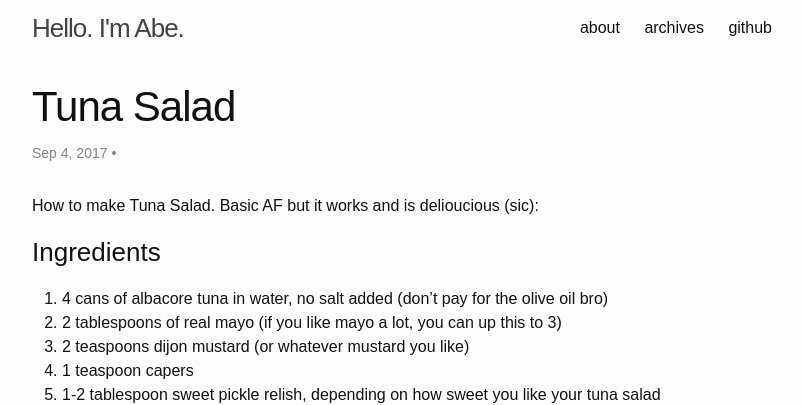
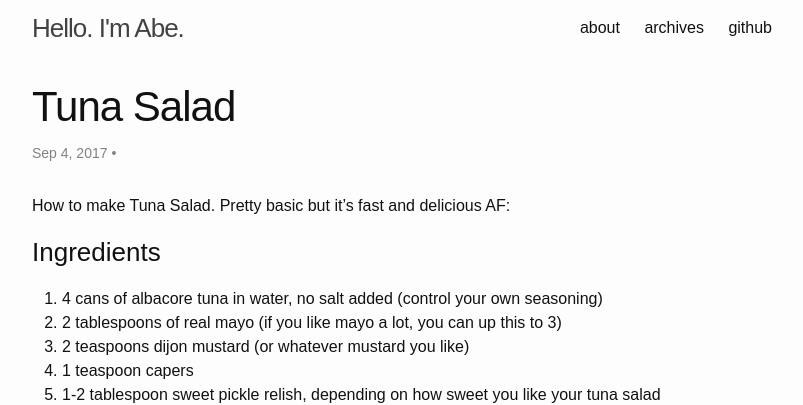
Before and after one commit to abeland/abeland.github.io, a Jekyll site: the page built from _posts/2017-09-03-tuna-salad-recipe.markdown, in a window 1280 px wide. Shown: the top 405 px of the page, without its empty margins (238-1041 px from the left). Built offline with Jekyll 4.4.1, drawn with Linux system fonts in a browser that asks for light colours.

Commit message:
Update 2017-09-03-tuna-salad-recipe.markdown

```diff
--- a/_posts/2017-09-03-tuna-salad-recipe.markdown
+++ b/_posts/2017-09-03-tuna-salad-recipe.markdown
@@ -5,11 +5,11 @@ date: 2017-09-03 21:59:10 -0700
 categories: food
 ---
 
-How to make Tuna Salad. Basic AF but it works and is delioucious (sic):
+How to make Tuna Salad. Pretty basic but it's fast and delicious AF:
 
 ### Ingredients
 
-1. 4 cans of albacore tuna in water, no salt added (don't pay for the olive oil bro)
+1. 4 cans of albacore tuna in water, no salt added (control your own seasoning)
 2. 2 tablespoons of real mayo (if you like mayo a lot, you can up this to 3)
 3. 2 teaspoons dijon mustard (or whatever mustard you like)
 4. 1 teaspoon capers
```
